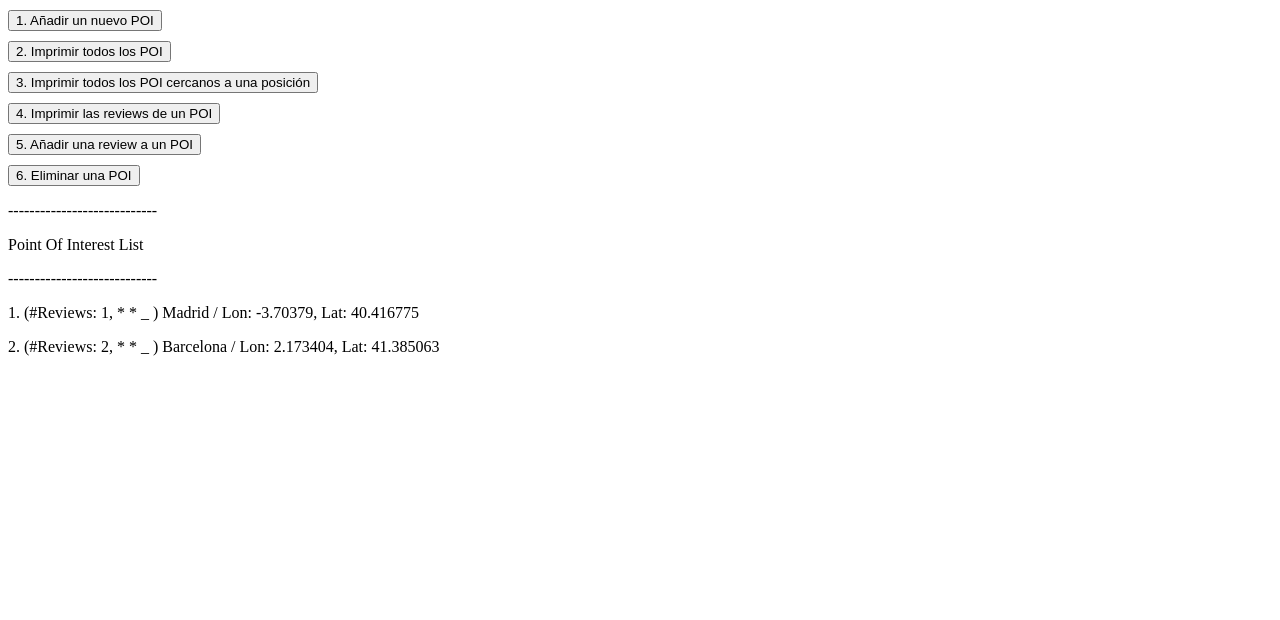
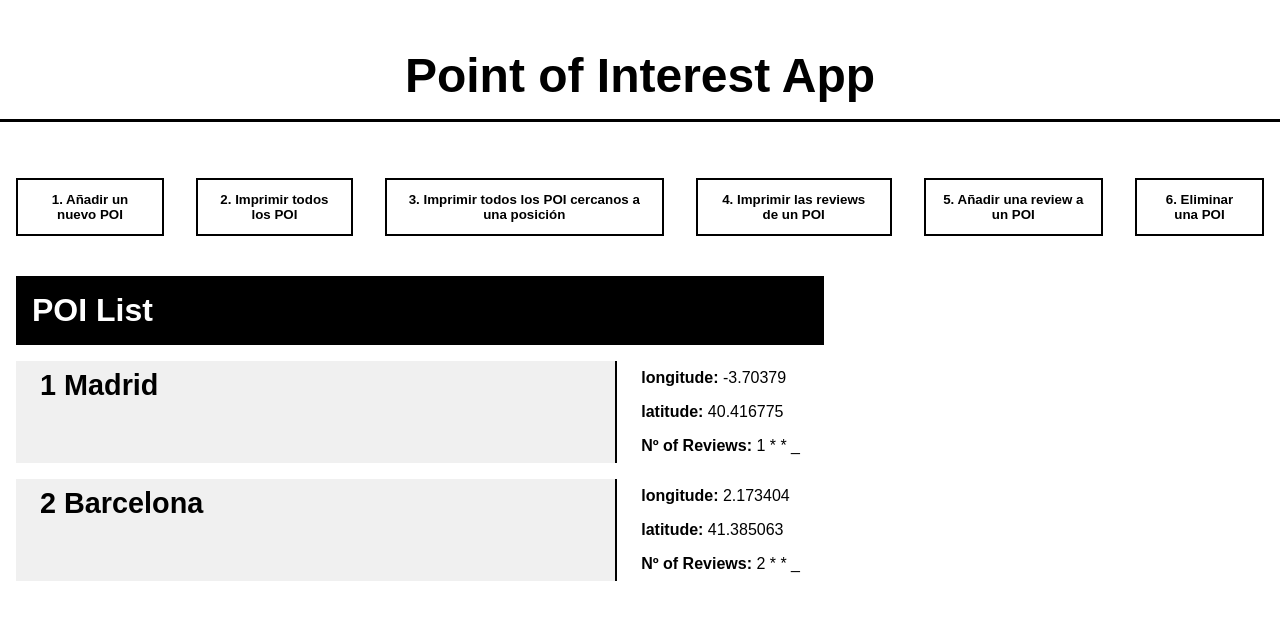
Before and after one commit to srgibosque/PointOfInterest_Project, a plain HTML site: page index.html in a window 1280 px wide. Both pictures are taken after a click on the button "2. Imprimir todos los POI". Drawn offline with Linux system fonts and the light colour scheme.

Commit message:
CSS applied and Print POIs

```diff
--- a/index.html
+++ b/index.html
@@ -4,14 +4,10 @@
     <meta charset="UTF-8">
     <meta name="viewport" content="width=device-width, initial-scale=1">
     <title>PAC 6</title>
-    <style>
-        button {
-            display: block;
-            margin: 10px 0;
-        }
-    </style>
+    <link rel="stylesheet" type="text/css" href="styles.css">
 </head>
 <body>
+    <h1>Point of Interest App</h1>
     <form>
         <button type="button" onclick="addNewPOI()">1. Añadir un nuevo POI</button>
         <button type="button" onclick="printAllPOIs()">2. Imprimir todos los POI</button>
@@ -20,6 +16,24 @@
         <button type="button" onclick="addNewReviewToPOI()">5. Añadir una review a un POI</button>
         <button type="button" onclick="removePOI()">6. Eliminar una POI</button>
     </form>
+    <div class="list-input-container">
+        <div class="poiList">
+            <!-- info Pois -->
+        </div>
+    </div>
+
+
+    <!-- <article>
+        <div class="location-coor">
+            <h3>1 Madrid</h3>
+            <div class="coordinates">
+                <p><span class="bold">longitude:</span> 3.56</p>
+                <p><span class="bold">latitude:</span> 3.56</p>
+                <p><span class="bold">Nº of Reviews: </span>2 ***</p>
+            </div>
+        </div>
+    </article> -->
+
 <script src="js/script.js"></script>
 </body>
 </html>
--- a/js/script.js
+++ b/js/script.js
@@ -8,6 +8,17 @@ function log(message) {
     // Agrega el nuevo elemento al cuerpo del documento
     document.body.appendChild(messageElement);
 }
+
+function logTitle(message) {
+  // Crea un nuevo elemento h2 y establece su contenido de texto al mensaje
+  var messageElement = document.createElement('h2');
+  messageElement.textContent = message;
+
+  // Agrega el nuevo elemento al cuerpo del documento
+  document.body.appendChild(messageElement);
+}
+
+const poiList = document.querySelector(".poiList");
 
 class Review{
     constructor(comment, score){
@@ -117,19 +128,65 @@ class Review{
       let print = "";
       switch(this.mitjanaValoracions()){
         case 0:
-          print = `(#Reviews: ${this._reviews.length}, _ _ _ ) ${this._description} / Lon: ${this._longitud}, Lat: ${this._latitud}`;
+          // print = `(#Reviews: ${this._reviews.length}, _ _ _ ) ${this._description} / Lon: ${this._longitud}, Lat: ${this._latitud}`;
+          print = `<article>
+          <div class="location-coor">
+              <h3>${this._description}</h3>
+              <div class="coordinates">
+                  <p><span class="bold">longitude:</span> ${this._longitud}</p>
+                  <p><span class="bold">latitude:</span> ${this._latitud}</p>
+                  <p><span class="bold">Nº of Reviews: </span>${this._reviews.length} _ _ _</p>
+              </div>
+          </div>
+      </article>`
           break;
         case 1:
-          print = `(#Reviews: ${this._reviews.length}, * _ _ ) ${this._description} / Lon: ${this._longitud}, Lat: ${this._latitud}`;
+          print = `<article>
+          <div class="location-coor">
+              <h3>${this._description}</h3>
+              <div class="coordinates">
+                  <p><span class="bold">longitude:</span> ${this._longitud}</p>
+                  <p><span class="bold">latitude:</span> ${this._latitud}</p>
+                  <p><span class="bold">Nº of Reviews: </span>${this._reviews.length} * _ _</p>
+              </div>
+          </div>
+      </article>`
           break;
         case 2:
-          print = `(#Reviews: ${this._reviews.length}, * * _ ) ${this._description} / Lon: ${this._longitud}, Lat: ${this._latitud}`;
+          print = `<article>
+          <div class="location-coor">
+              <h3>${this._description}</h3>
+              <div class="coordinates">
+                  <p><span class="bold">longitude:</span> ${this._longitud}</p>
+                  <p><span class="bold">latitude:</span> ${this._latitud}</p>
+                  <p><span class="bold">Nº of Reviews: </span>${this._reviews.length} * * _</p>
+              </div>
+          </div>
+      </article>`
           break;
         case 3:
-          print = `(#Reviews: ${this._reviews.length}, * * * ) ${this._description} / Lon: ${this._longitud}, Lat: ${this._latitud}`;
+        `<article>
+        <div class="location-coor">
+            <h3>${this._description}</h3>
+            <div class="coordinates">
+                <p><span class="bold">longitude:</span> ${this._longitud}</p>
+                <p><span class="bold">latitude:</span> ${this._latitud}</p>
+                <p><span class="bold">Nº of Reviews: </span>${this._reviews.length} * * *</p>
+            </div>
+        </div>
+    </article>`
           break;
         case null:
-          print = `(#Reviews: No Reviews yet) ${this._description} / Lon: ${this._longitud}, Lat: ${this._latitud}`;
+          `<article>
+          <div class="location-coor">
+              <h3>${this._description}</h3>
+              <div class="coordinates">
+                  <p><span class="bold">longitude:</span> ${this._longitud}</p>
+                  <p><span class="bold">latitude:</span> ${this._latitud}</p>
+                  <p><span class="bold">Nº of Reviews: </span>${this._reviews.length} No reviews yet</p>
+              </div>
+          </div>
+      </article>`
           break;
       }
       return print
@@ -205,9 +262,17 @@ class Review{
     printAllPoi(){
       let i = 1;
        for(let poi of this._poiArray){
-         log(i + ". " + poi.printInfo());
-         i++;
+          let print = poi.printInfo();
+          poiList.innerHTML = poiList.innerHTML + print;
        }
+
+       const articles = document.querySelectorAll("article");
+       articles.forEach((article) => {
+        let description = article.firstElementChild.firstElementChild;
+        let textNode = document.createTextNode(i + " ");
+        description.insertBefore(textNode, description.firstChild);
+        i++;
+       })
     }
 
     deletePoi(position){
@@ -256,10 +321,11 @@ function addNewPOI(){
 
 //Option 2:
 function printAllPOIs() {
-    log("----------------------------");
-    log("Point Of Interest List")
-    log("----------------------------");
-    poiManager.printAllPoi();
+  poiList.innerHTML = '';
+  const title = document.createElement("h2");
+  title.textContent = "POI List"
+  poiList.appendChild(title);
+  poiManager.printAllPoi();
 }
 
 //Option 3:
--- /dev/null
+++ b/styles.css
@@ -0,0 +1,103 @@
+body{
+  font-family: Arial, Helvetica, sans-serif;
+  font: 1.6rem;
+  margin: 0;
+}
+
+h1{
+  font-size: 3rem;
+  text-align: center;
+  border-bottom: 3px solid black;
+  padding: 16px 0;
+}
+
+h2{
+  font-size: 2rem;
+  padding: 16px;
+  color: white;
+  background-color: black;
+  margin: 16px;
+}
+
+form{
+  display: flex;
+  align-items: center;
+  justify-content: center;
+}
+
+button {
+  display: block;
+  margin: 24px 16px;
+  padding: 12px 16px;
+  background-color: white;
+  color: black;
+  border: 2px solid black;
+  font-weight: 600;
+}
+
+button:hover{
+  background-color: black;
+  color: white;
+  box-shadow: 0 4px 8px 0 rgba(0,0,0,0.2);
+}
+
+.list-input-container{
+  display:grid;
+  grid-template-columns: 2fr 1fr;
+  gap: 20px;
+}
+
+article{
+  display: grid;
+  grid-template-columns: 1fr;
+  gap: 20px;
+  align-items: center;
+  margin: 16px;
+
+}
+
+.location-coor{
+  display: flex;
+  align-items: stretch;
+  justify-content: stretch;
+}
+
+.location-coor h3{
+  font-size: 1.8rem;
+  font-weight: 800;
+  padding: 8px 24px;
+  margin: 0;
+  background-color: rgb(240, 240, 240);
+  flex: 1;
+}
+
+.coordinates{
+  display: flex;
+  flex-direction: column;
+  justify-content: space-between;
+  align-items: flex-start;
+  border-left: 2px solid black;
+  padding: 0 16px;
+}
+
+.coordinates p{
+  margin: 0;
+  padding: 8px;
+}
+
+.bold{
+  font-weight: 600;
+}
+
+@media screen and (max-width: 768px) {
+  form{
+    display: flex;
+    flex-direction: column;
+    align-items: center;
+  }
+
+  button{
+    width: 75%;
+    margin: 12px 0;
+  }
+}
```
